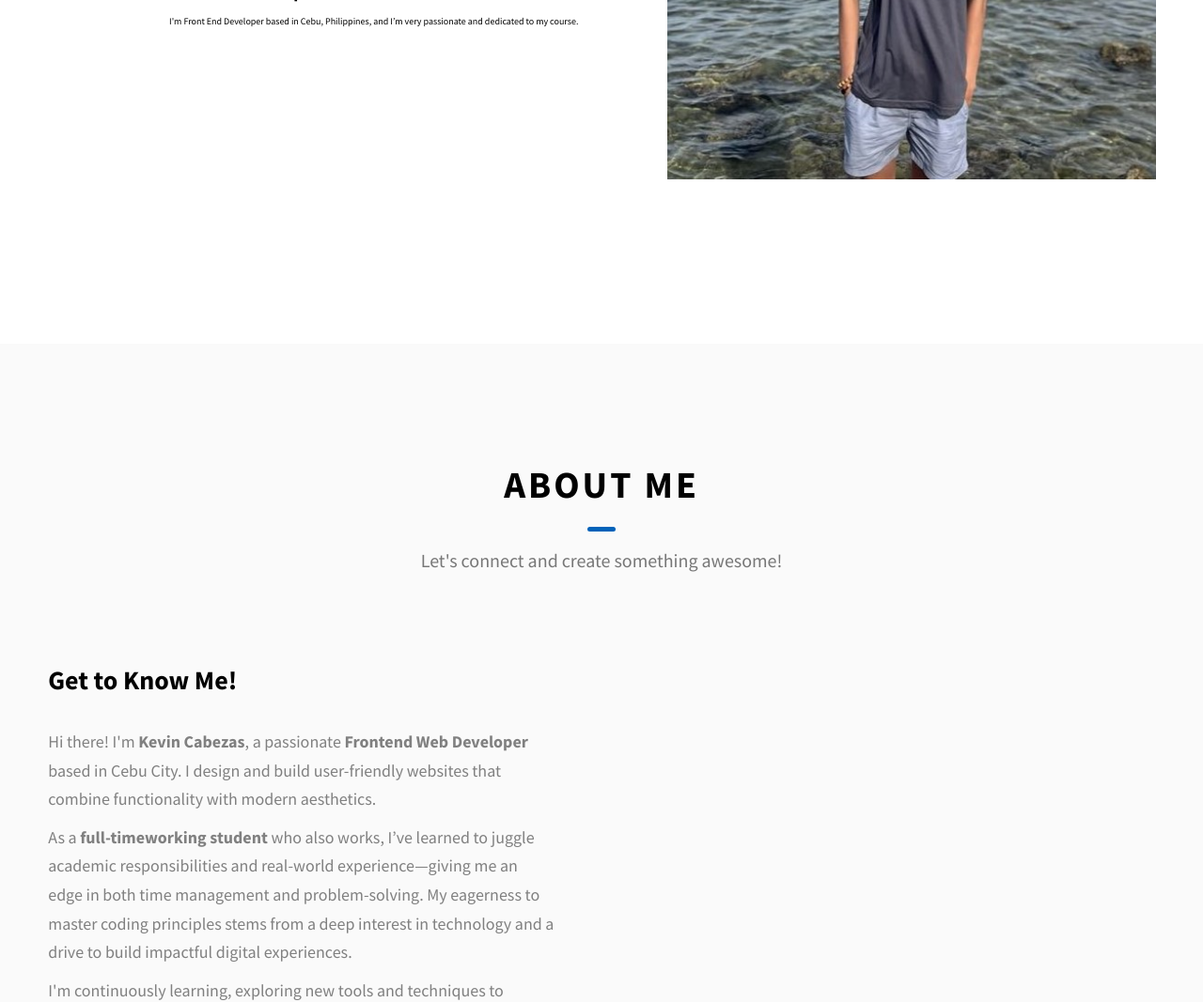
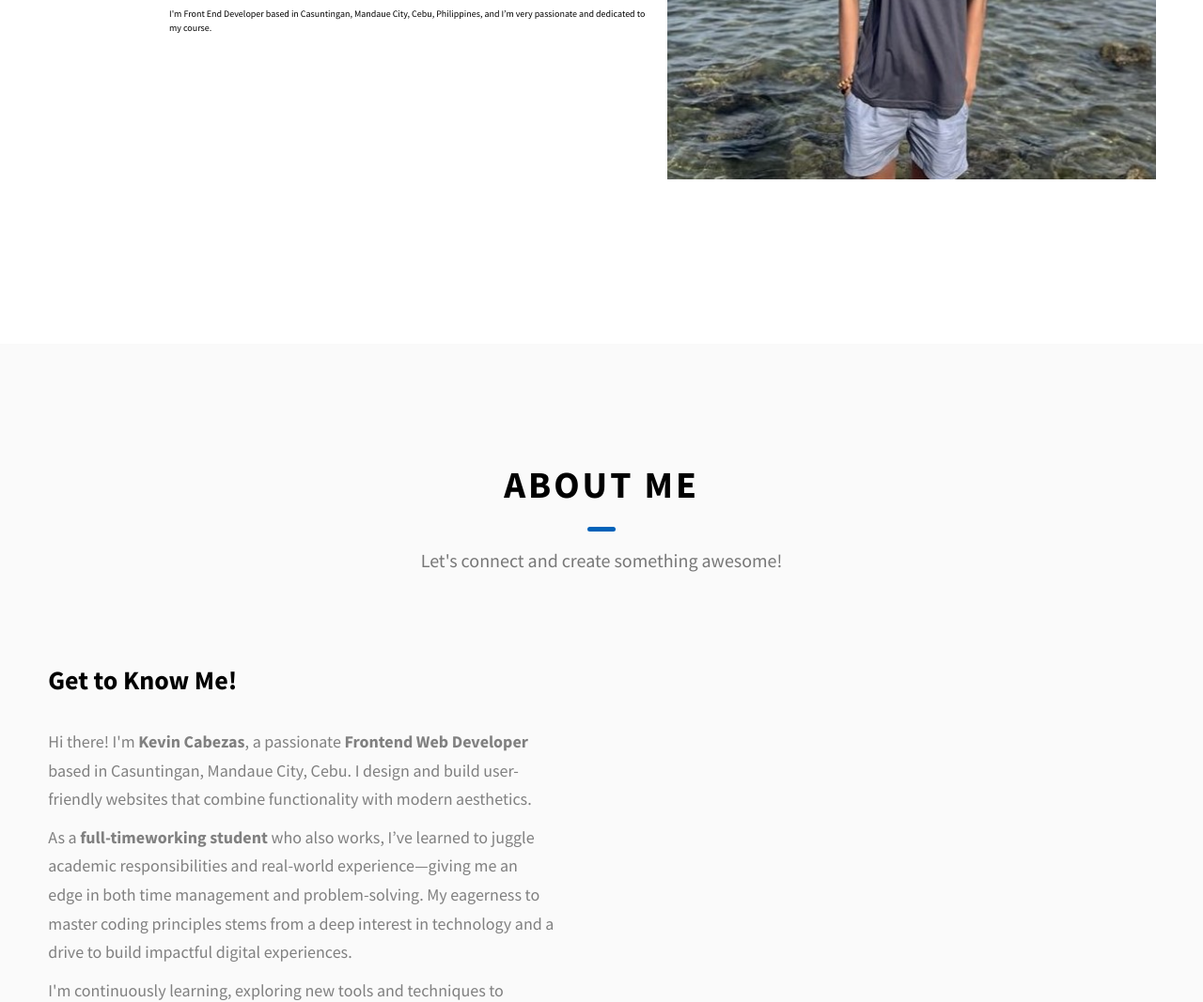
Before and after one commit to kevin132002/kev, a website: page Datacomm/public/index.html in a window 1280 px wide. Shown: the part 434-1501 px from the top of the page at 94% size. Drawn offline with Linux system fonts and the light colour scheme; files whose address does not match are found by name.

Commit message:
index.html

```diff
--- a/Datacomm/public/index.html
+++ b/Datacomm/public/index.html
@@ -59,7 +59,7 @@
     <div class="home-text">
       <h2>Hello I'm Kevin <i class="ph-bold ph-hand-waving"></i></h2>
       <h3>Web Developer</h3>
-      <p>I'm Front End Developer based in Cebu, Philippines, and I’m very passionate and dedicated to my course.</p>
+      <p>I'm Front End Developer based in Casuntingan, Mandaue City, Cebu, Philippines, and I’m very passionate and dedicated to my course.</p>
       <div class="home-btn">
       </div>
     </div>
@@ -132,7 +132,7 @@
         <h3 class="about__content-title">Get to Know Me!</h3>
         <div class="about__content-details">
           <p class="about__content-details-para">
-            Hi there! I'm <strong>Kevin Cabezas</strong>, a passionate <strong>Frontend Web Developer</strong> based in Cebu City. I design and build user-friendly websites that combine functionality with modern aesthetics.
+            Hi there! I'm <strong>Kevin Cabezas</strong>, a passionate <strong>Frontend Web Developer</strong> based in Casuntingan, Mandaue City, Cebu. I design and build user-friendly websites that combine functionality with modern aesthetics.
           </p>
           <p class="about__content-details-para">
             As a  <strong> full-timeworking student</strong> who also works, I’ve learned to juggle academic responsibilities and real-world experience—giving me an edge in both time management and problem-solving. My eagerness to master coding principles stems from a deep interest in technology and a drive to build impactful digital experiences.
```
